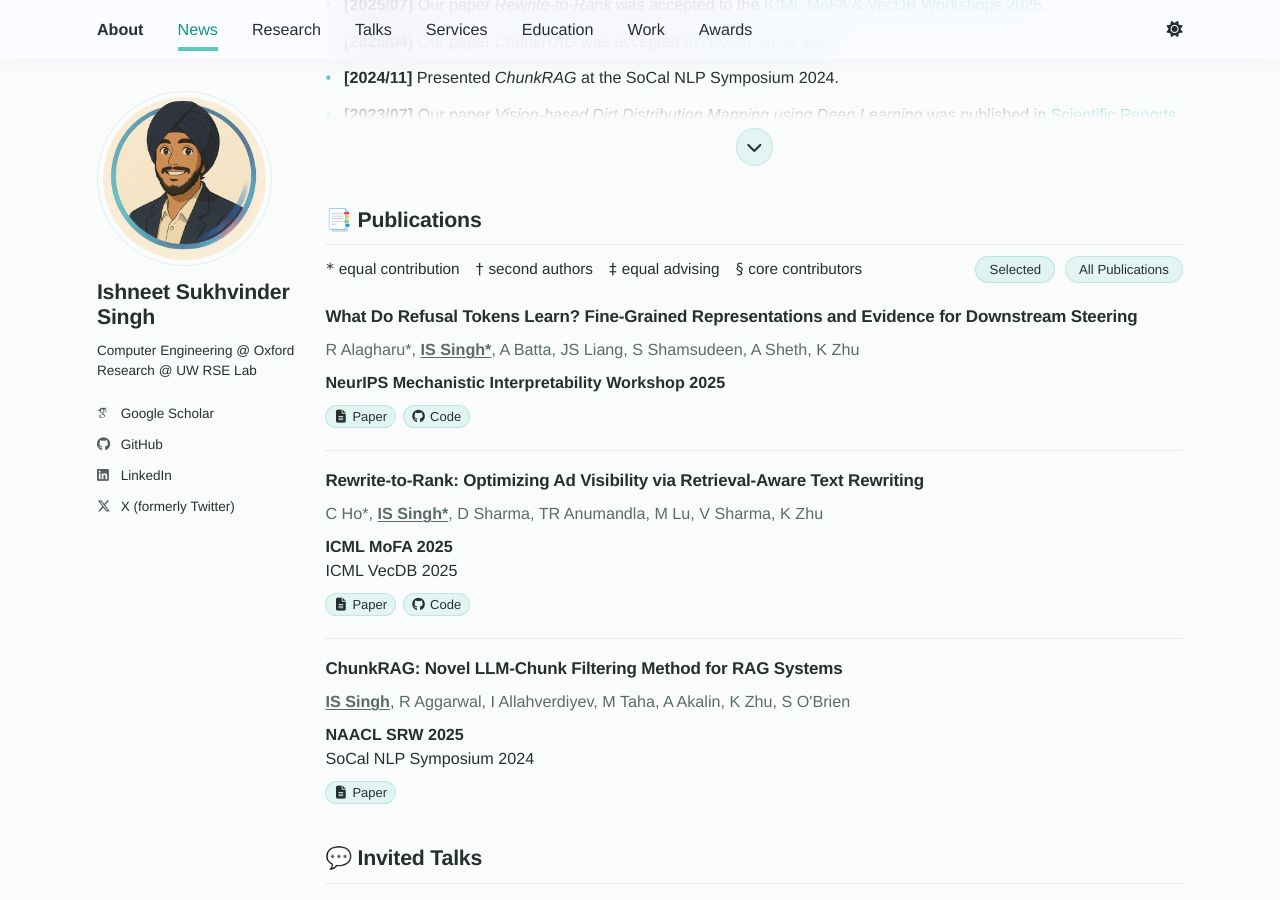
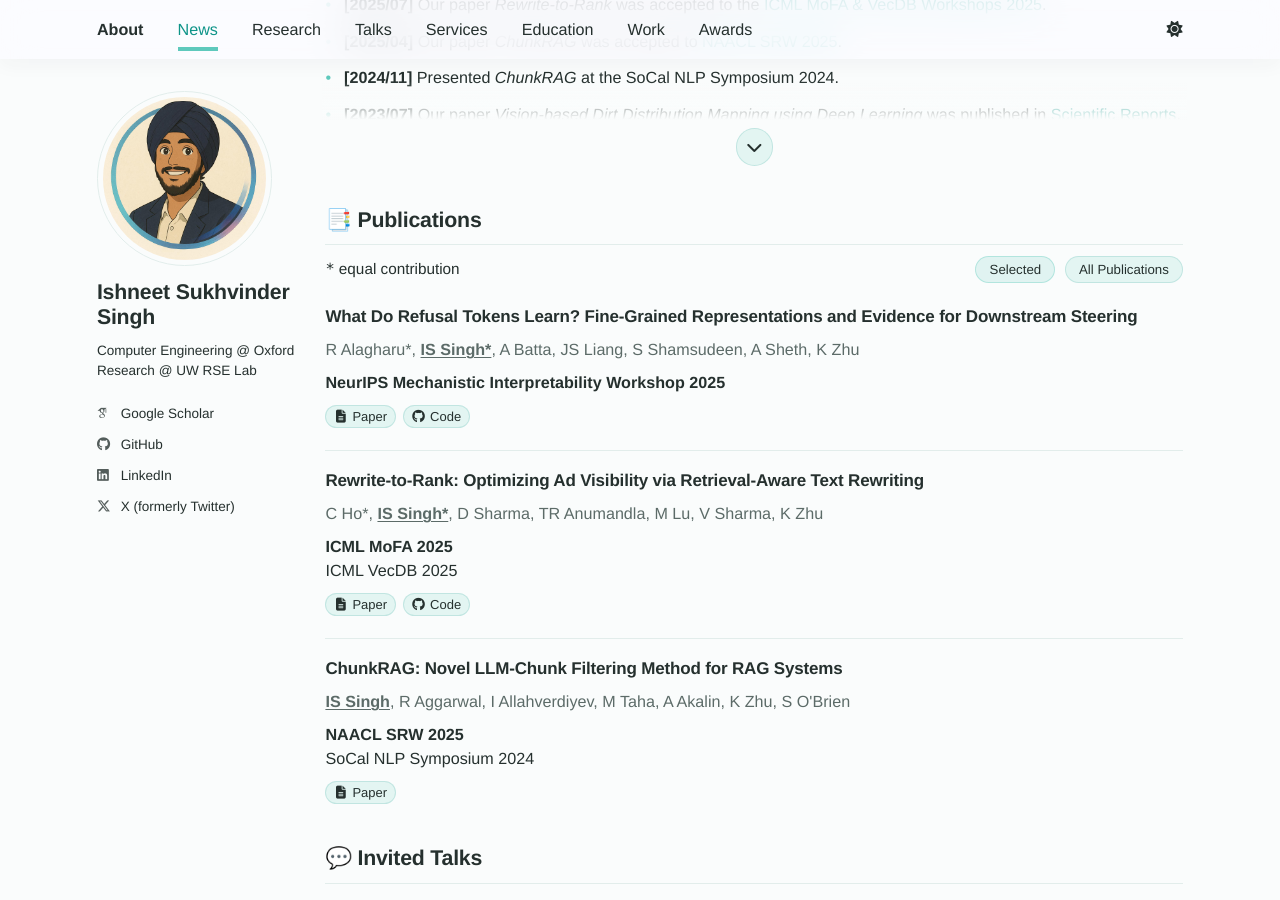
Before and after one commit to Ishneet0710/ishneet0710.github.io, a Jekyll site: the page built from _pages/about.md, in a window 1280 px wide and 900 px high, scrolled down 466 px. Built offline with Jekyll 4.4.1, drawn with Linux system fonts in a browser that asks for light colours; some web fonts are replaced; a script that is not in the unit is left out.

Commit message:
Trim publication legend to equal-contribution marker only

```diff
--- a/_includes/home/publications-section.html
+++ b/_includes/home/publications-section.html
@@ -4,9 +4,6 @@
 <div class="home-section__toolbar home-section__toolbar--publications">
   <div class="publication-legend">
     <span><code>*</code> equal contribution</span>
-    <span><code>†</code> second authors</span>
-    <span><code>‡</code> equal advising</span>
-    <span><code>§</code> core contributors</span>
   </div>
 
   <div class="publication-switch" role="tablist" aria-label="Publication view">
```
